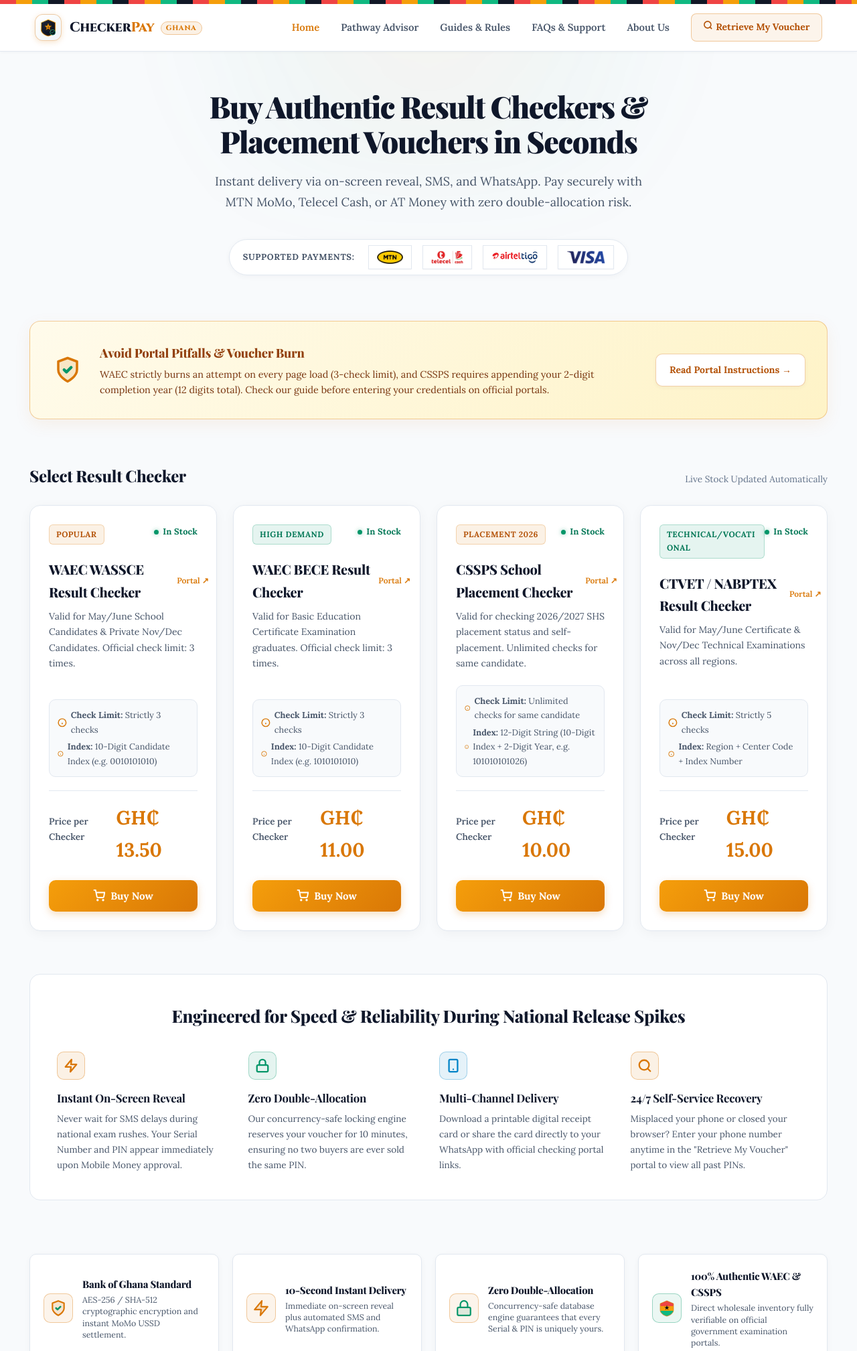
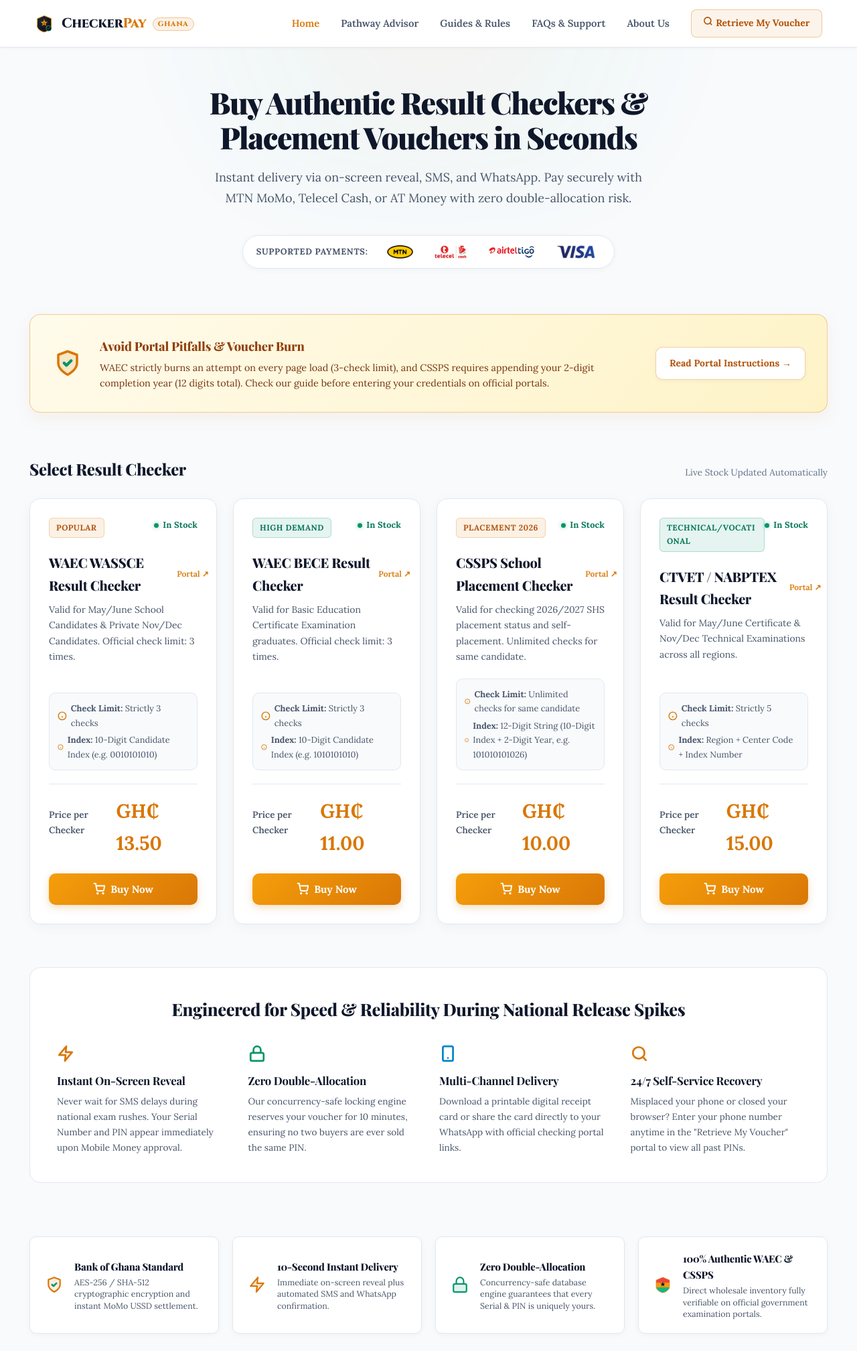
Before and after one commit to bitsedy/UniversalChecker, a FastAPI app: page / in a window 1280 px wide. Shown: the top 2017 px of the page at 67% size. Run offline with FastAPI, Linux system fonts and the light colour scheme; data comes from the database, SQL or seed files in the repository; some libraries are stand-ins or nearby versions; some web fonts are replaced.

Commit message:
feat(ui): keep tracking orb, discard top tracking line and kente bar, remove borders and backgrounds from icons

```diff
--- a/checker_platform/static/css/style.css
+++ b/checker_platform/static/css/style.css
@@ -344,7 +322,6 @@ img, svg, picture, video, canvas {
 .faq-question,
 .faq-chevron,
 .scroll-top-orb,
-.kente-ribbon,
 .pulse-dot,
 .stock-bullet,
 .stock-indicator,
@@ -472,25 +449,6 @@ h1, h2, h3, h4, h5, h6,
   font-family: var(--font-mono) !important;
 }
 
-/* Subtle Kente Geometric Top Ribbon */
-.kente-ribbon {
-  height: 6px;
-  width: 100%;
-  background: repeating-linear-gradient(
-    90deg,
-    #ef4444 0px,
-    #ef4444 24px,
-    #f59e0b 24px,
-    #f59e0b 48px,
-    #10b981 48px,
-    #10b981 72px,
-    #111827 72px,
-    #111827 96px
-  );
-  position: relative;
-  z-index: 50;
-}
-
 /* App Header & Navbar */
 .app-header {
   border-bottom: 1px solid var(--border-subtle);
@@ -534,18 +492,16 @@ h1, h2, h3, h4, h5, h6,
   display: inline-flex;
   align-items: center;
   justify-content: center;
-  width: 40px;
-  height: 40px;
-  background: linear-gradient(135deg, #ffffff, #f1f5f9);
-  border: 1.5px solid var(--border-gold);
-  border-radius: 12px;
-  box-shadow: 0 2px 8px rgba(217, 119, 6, 0.2);
+  background: transparent;
+  border: none;
+  box-shadow: none;
   transition: all 0.25s ease;
 }
 
 .brand-link:hover .brand-badge-star {
-  box-shadow: 0 0 16px rgba(217, 119, 6, 0.35);
-  border-color: var(--ghana-gold);
+  box-shadow: none;
+  border: none;
+  transform: scale(1.06);
 }
 
 .brand-title span {
@@ -699,19 +655,20 @@ h1, h2, h3, h4, h5, h6,
   display: inline-flex;
   align-items: center;
   justify-content: center;
-  height: 36px;
-  padding: 4px 12px;
-  border-radius: var(--radius-sm);
-  background: #ffffff;
-  border: 1px solid #e2e8f0;
-  box-shadow: 0 1px 2px rgba(15, 23, 42, 0.03);
+  height: 32px;
+  padding: 2px 8px;
+  background: transparent;
+  border: none;
+  box-shadow: none;
   transition: all 0.2s ease;
 }
 
 .telco-item:hover {
-  border-color: var(--border-gold);
+  background: transparent;
+  border: none;
   transform: translateY(-1px);
-  box-shadow: 0 3px 6px rgba(0, 0, 0, 0.06);
+  box-shadow: none;
+  filter: brightness(1.08);
 }
 
 .telco-logo-img {
@@ -1545,11 +1502,11 @@ footer {
 }
 
 .trust-seal-icon {
-  width: 44px;
-  height: 44px;
-  border-radius: 10px;
-  background: rgba(217, 119, 6, 0.08);
-  border: 1px solid var(--border-gold);
+  width: 32px;
+  height: 32px;
+  background: transparent !important;
+  border: none !important;
+  box-shadow: none !important;
   display: flex;
   align-items: center;
   justify-content: center;
--- a/checker_platform/static/js/app.js
+++ b/checker_platform/static/js/app.js
@@ -648,16 +648,15 @@ function filterFaq(category, pillElem) {
 
 /**
  * Sovereign Navigation Scroll Engine
- * Drives the real-time top laser progress beam and floating precision scroll navigator orb.
+ * Drives the floating precision scroll navigator orb with real-time circular tracking.
  * Throttled with requestAnimationFrame for 60fps buttery smooth performance.
  */
 function initScrollEngine() {
-  const progressBar = document.getElementById("scroll_progress_bar");
   const scrollTopBtn = document.getElementById("scroll_top_btn");
   const ringProgress = document.getElementById("scroll_ring_progress");
   const percentText = document.getElementById("scroll_percent_text");
 
-  if (!progressBar && !scrollTopBtn) return;
+  if (!scrollTopBtn) return;
 
   const RING_CIRCUMFERENCE = 125.66; // 2 * PI * 20
   let isTicking = false;
@@ -668,13 +667,7 @@ function initScrollEngine() {
     const progress = docHeight > 0 ? Math.min(100, Math.max(0, (scrollTop / docHeight) * 100)) : 0;
     const roundedProgress = Math.round(progress);
 
-    // 1. Update top micro-beam progress laser
-    if (progressBar) {
-      progressBar.style.width = `${progress}%`;
-      progressBar.setAttribute("aria-valuenow", roundedProgress);
-    }
-
-    // 2. Update circular SVG progress ring & percentage text
+    // 1. Update circular SVG progress ring & percentage text on tracking orb
     if (ringProgress) {
       const offset = RING_CIRCUMFERENCE - (progress / 100) * RING_CIRCUMFERENCE;
       ringProgress.style.strokeDashoffset = offset;
@@ -683,7 +676,7 @@ function initScrollEngine() {
       percentText.textContent = `${roundedProgress}%`;
     }
 
-    // 3. Toggle floating orb visibility
+    // 2. Toggle floating orb visibility
     if (scrollTopBtn) {
       if (scrollTop > 180) {
         scrollTopBtn.classList.add("is-visible");
--- a/checker_platform/templates/base.html
+++ b/checker_platform/templates/base.html
@@ -26,12 +26,6 @@
   {% block extra_head %}{% endblock %}
 </head>
 <body>
-  <!-- Micro-Beam Interactive Reading & Scroll Progress Laser -->
-  <div id="scroll_progress_bar" class="scroll-progress-beam" role="progressbar" aria-label="Page reading progress" aria-valuenow="0" aria-valuemin="0" aria-valuemax="100"></div>
-
-  <!-- Authentic Ghanaian Kente Accent Ribbon -->
-  <div class="kente-ribbon"></div>
-
   <!-- Navbar -->
   <header class="app-header">
     <nav class="navbar">
--- a/checker_platform/templates/index.html
+++ b/checker_platform/templates/index.html
@@ -127,8 +127,8 @@
     </h2>
     <div style="display: grid; grid-template-columns: repeat(auto-fit, minmax(min(100%, 240px), 1fr)); gap: 2rem;">
       <div>
-        <div style="width: 42px; height: 42px; border-radius: 10px; background: rgba(217, 119, 6, 0.1); border: 1px solid var(--border-gold); display: flex; align-items: center; justify-content: center; margin-bottom: 0.85rem;">
-          <svg width="22" height="22" viewBox="0 0 24 24" fill="none" stroke="var(--ghana-gold)" stroke-width="2.5" stroke-linecap="round" stroke-linejoin="round">
+        <div style="display: flex; align-items: center; margin-bottom: 0.85rem;">
+          <svg width="26" height="26" viewBox="0 0 24 24" fill="none" stroke="var(--ghana-gold)" stroke-width="2.5" stroke-linecap="round" stroke-linejoin="round">
             <polygon points="13 2 3 14 12 14 11 22 21 10 12 10 13 2"></polygon>
           </svg>
         </div>
@@ -139,8 +139,8 @@
       </div>
 
       <div>
-        <div style="width: 42px; height: 42px; border-radius: 10px; background: rgba(5, 150, 105, 0.1); border: 1px solid rgba(5, 150, 105, 0.3); display: flex; align-items: center; justify-content: center; margin-bottom: 0.85rem;">
-          <svg width="22" height="22" viewBox="0 0 24 24" fill="none" stroke="var(--ghana-green)" stroke-width="2.5" stroke-linecap="round" stroke-linejoin="round">
+        <div style="display: flex; align-items: center; margin-bottom: 0.85rem;">
+          <svg width="26" height="26" viewBox="0 0 24 24" fill="none" stroke="var(--ghana-green)" stroke-width="2.5" stroke-linecap="round" stroke-linejoin="round">
             <rect x="3" y="11" width="18" height="11" rx="2" ry="2"></rect>
             <path d="M7 11V7a5 5 0 0 1 10 0v4"></path>
           </svg>
@@ -152,8 +152,8 @@
       </div>
 
       <div>
-        <div style="width: 42px; height: 42px; border-radius: 10px; background: rgba(2, 132, 199, 0.1); border: 1px solid rgba(2, 132, 199, 0.3); display: flex; align-items: center; justify-content: center; margin-bottom: 0.85rem;">
-          <svg width="22" height="22" viewBox="0 0 24 24" fill="none" stroke="#0284c7" stroke-width="2.5" stroke-linecap="round" stroke-linejoin="round">
+        <div style="display: flex; align-items: center; margin-bottom: 0.85rem;">
+          <svg width="26" height="26" viewBox="0 0 24 24" fill="none" stroke="#0284c7" stroke-width="2.5" stroke-linecap="round" stroke-linejoin="round">
             <rect x="5" y="2" width="14" height="20" rx="2" ry="2"></rect>
             <line x1="12" y1="18" x2="12.01" y2="18"></line>
           </svg>
@@ -165,8 +165,8 @@
       </div>
 
       <div>
-        <div style="width: 42px; height: 42px; border-radius: 10px; background: rgba(217, 119, 6, 0.1); border: 1px solid var(--border-gold); display: flex; align-items: center; justify-content: center; margin-bottom: 0.85rem;">
-          <svg width="22" height="22" viewBox="0 0 24 24" fill="none" stroke="var(--ghana-gold)" stroke-width="2.5" stroke-linecap="round" stroke-linejoin="round">
+        <div style="display: flex; align-items: center; margin-bottom: 0.85rem;">
+          <svg width="26" height="26" viewBox="0 0 24 24" fill="none" stroke="var(--ghana-gold)" stroke-width="2.5" stroke-linecap="round" stroke-linejoin="round">
             <circle cx="11" cy="11" r="8"></circle>
             <line x1="21" y1="21" x2="16.65" y2="16.65"></line>
           </svg>
@@ -220,7 +220,7 @@
     </div>
 
     <div class="trust-seal-card">
-      <div class="trust-seal-icon" style="background: rgba(5, 150, 105, 0.08); border-color: rgba(5, 150, 105, 0.35);">
+      <div class="trust-seal-icon">
         <svg viewBox="0 0 100 100" width="28" height="28">
           <defs>
             <linearGradient id="sealGhanaFlag" x1="0%" y1="0%" x2="0%" y2="100%">
@@ -581,8 +581,8 @@
     <!-- STEP 3: VOUCHER REVEALED -->
     <div id="checkout_step_success" style="display: none;">
       <div style="text-align: center; margin-bottom: 1.25rem;">
-        <div style="width: 48px; height: 48px; border-radius: 50%; background: #ecfdf5; border: 2px solid #86efac; color: var(--ghana-green); display: flex; align-items: center; justify-content: center; margin: 0 auto 0.75rem auto;">
-          <svg width="24" height="24" viewBox="0 0 24 24" fill="none" stroke="currentColor" stroke-width="3" stroke-linecap="round" stroke-linejoin="round"><polyline points="20 6 9 17 4 12"></polyline></svg>
+        <div style="color: var(--ghana-green); display: flex; align-items: center; justify-content: center; margin: 0 auto 0.75rem auto;">
+          <svg width="36" height="36" viewBox="0 0 24 24" fill="none" stroke="currentColor" stroke-width="3" stroke-linecap="round" stroke-linejoin="round"><polyline points="20 6 9 17 4 12"></polyline></svg>
         </div>
         <h2 style="font-size: 1.35rem; font-weight: 800; color: var(--text-main);">Payment Successful!</h2>
         <p style="font-size: 0.85rem; color: var(--text-muted);">
```
Also changed, not shown: other parts of checker_platform/static/css/style.css (+21 -39 lines), checker_platform/templates/about.html (+10 -10 lines), checker_platform/templates/advisor.html (+4 -4 lines), checker_platform/templates/delivery_returns.html (+10 -10 lines), checker_platform/templates/lookup.html (+4 -4 lines).
